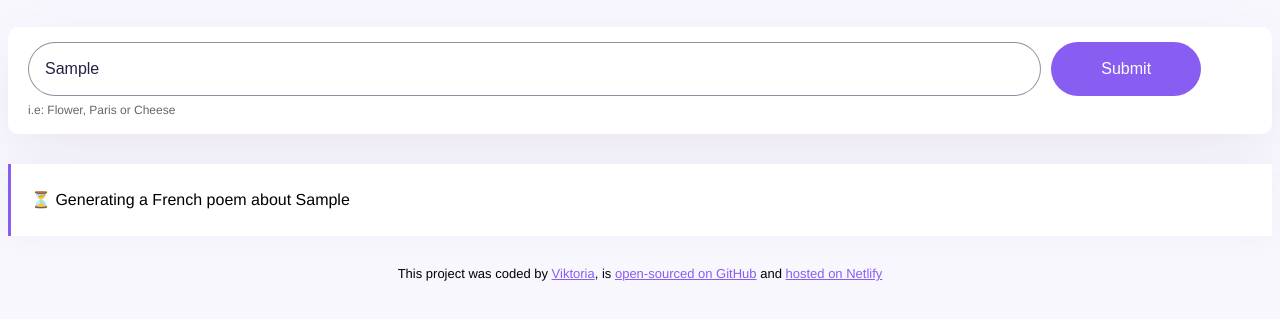
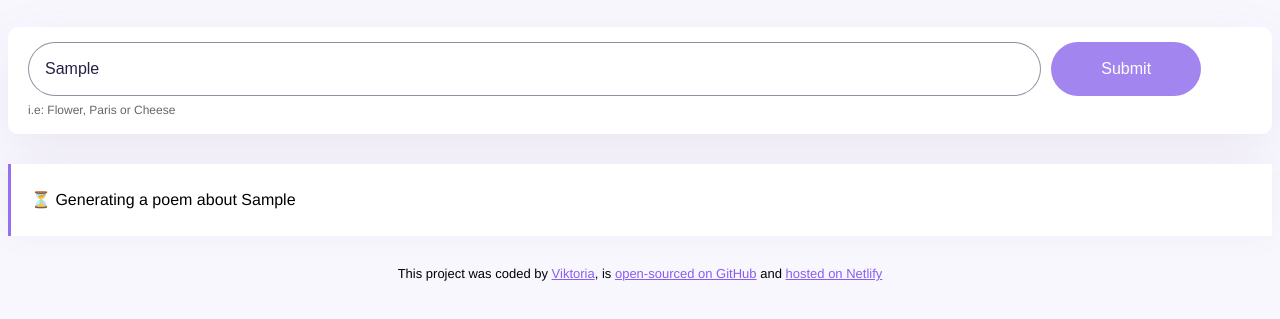
Before and after one commit to ViktoriaZharina/poem-generator, a plain HTML site: page index.html in a window 1280 px wide. Both pictures are taken after typing "Sample" into the empty fields and a click on the input 1126 px from the left and 150 px from the top of the page. Shown: the part 81-400 px from the top of the page. Drawn offline with nearby package versions, Linux system fonts and the light colour scheme; no server answers.

Commit message:
change-some

```diff
--- a/index.html
+++ b/index.html
@@ -17,7 +17,7 @@
         <form id="poem-generator-form">
           <input
             type="text"
-            placeholder="Enter the topic of a French poem"
+            placeholder="Enter the topic of a poem"
             autofocus
             required
             autocomplete="off"
--- a/index.js
+++ b/index.js
@@ -19,7 +19,7 @@ function generatePoem(event) {
 
   let poemElement = document.querySelector("#poem");
   poemElement.classList.remove("hidden");
-  poemElement.innerHTML = `<div class="generating">⏳ Generating a French poem about ${instructionsInput.value}</div>`;
+  poemElement.innerHTML = `<div class="generating">⏳ Generating a poem about ${instructionsInput.value}</div>`;
 
   axios.get(apiURL).then(displayPoem);
 }
--- a/styles.css
+++ b/styles.css
@@ -55,7 +55,7 @@ form {
 
 .submit-button {
   margin-left: 10px;
-  background: #885df1;
+  background: #a385ef;
   color: white;
   border: none;
   width: 150px;
@@ -69,7 +69,7 @@ form {
   background-color: #fff;
   padding: 20px;
   line-height: 2;
-  border-left: 3px solid #885df1;
+  border-left: 3px solid #9571ef;
   box-shadow: 0px 4px 30px 0px rgba(39, 33, 66, 0.03);
 }
 
```
